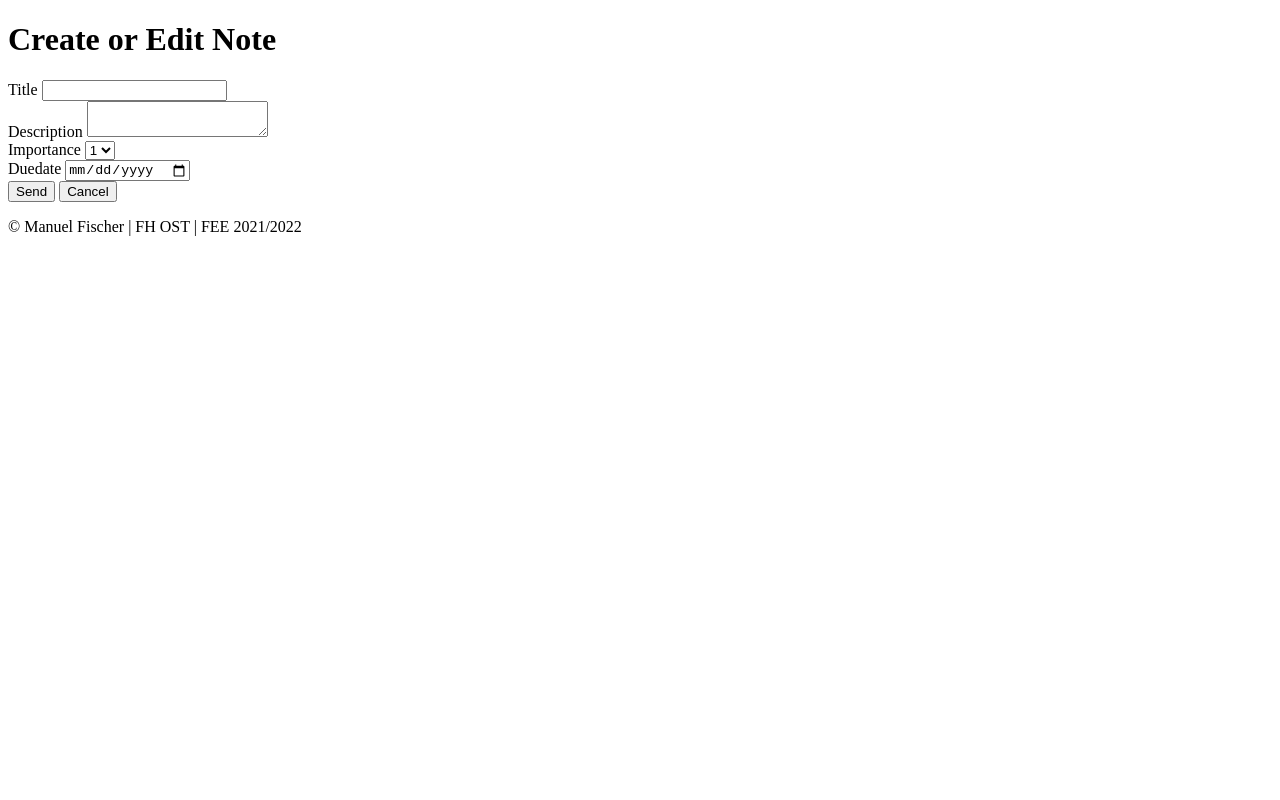
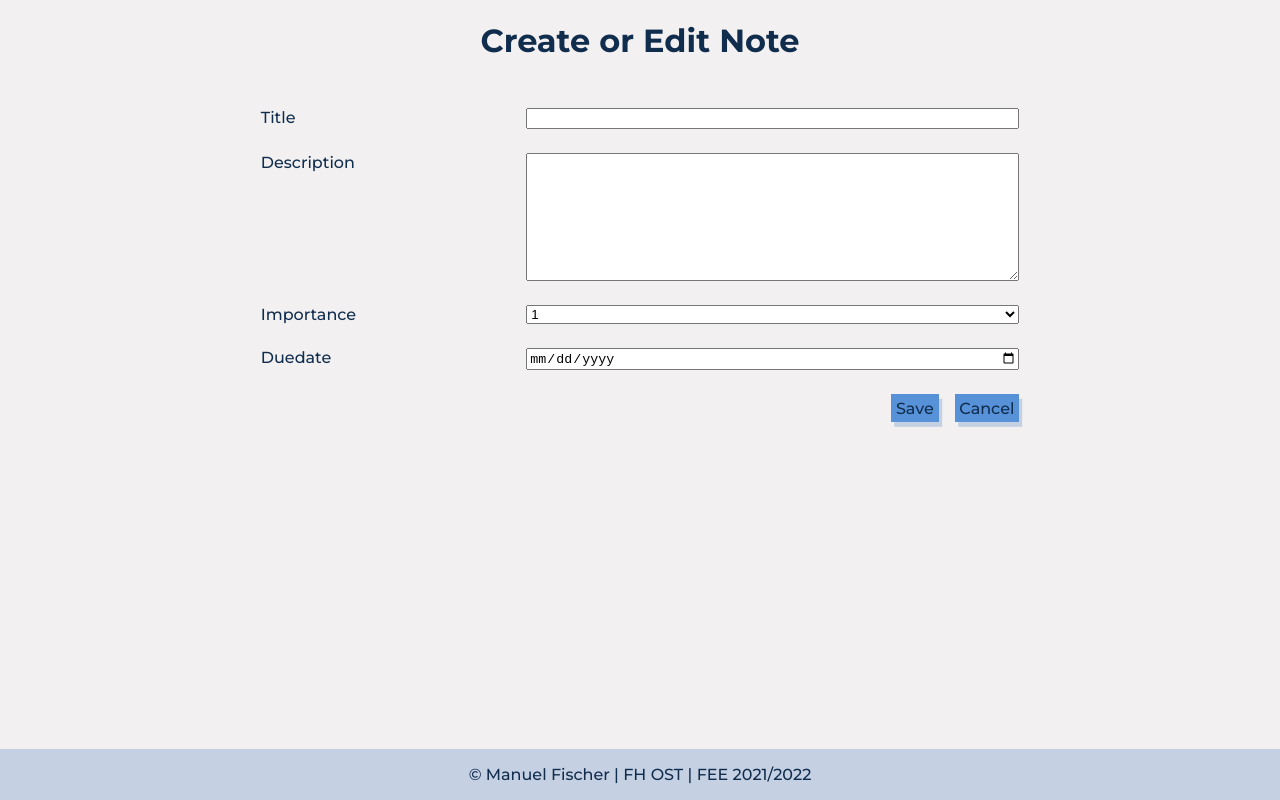
Before and after one commit to hombreDelPez/cas-fee-project-1, a plain HTML site: page public/note-detail.html in a window 1280 px wide. Drawn offline with nearby package versions, Linux system fonts and the light colour scheme.

Commit message:
Initial draft of the styling

```diff
--- a/public/create-edit.html
+++ b/public/note-detail.html
@@ -6,31 +6,36 @@
   <title>Create or Edit Note | Noting Matters!</title>
   <script src="https://cdnjs.cloudflare.com/ajax/libs/handlebars.js/4.7.3/handlebars.min.js" integrity="sha256-/PJBs6QWvXijOFIX04kZpLb6ZtSQckdOIavLWKKOgXU=" crossorigin="anonymous" defer></script>
   <script src="scripts/index.js" type="module"></script>
+  <link href="https://fonts.googleapis.com/css2?family=Montserrat:ital,wght@0,500;0,700;1,400&display=swap" rel="stylesheet">
+
+  <!-- favicon -->
+  <link rel="icon" href="./favicon.ico" type="image/ico"/>
+  <link rel="shortcut icon" href="./favicon.ico" type="image/x-icon"/>
 
   <link rel="stylesheet" href="styles/index.css">
 </head>
 <body>
   <main>
     <!-- TODO: Change page title on server according to trigger -->
-    <h1>Create or Edit Note</h1>
+    <h1 class="page-intro">Create or Edit Note</h1>
 
     <form>
-      <div class="form__title">
+      <div class="form-div form__title">
         <label for="title">Title</label>
-        <input id="title" type="text" name="title" />
+        <input class="form-input" id="title" type="text" name="title" />
       </div>
 
-      <div class="form__description">
+      <div class="form-div form__description">
         <label for="description">Description</label>
-        <textarea id="description" name="description"></textarea>
+        <textarea class="form-input" id="description" name="description"></textarea>
       </div>
 
       <!--
         TODO: Implement "bolt" rating like this: https://stackoverflow.com/a/38604296
       -->
-      <div class="form__importance">
+      <div class="form-div form__importance">
         <label for="importance">Importance</label>
-        <select name="importance" id="importance">
+        <select class="form-input" name="importance" id="importance">
           <option value="1">1</option>
           <option value="2">2</option>
           <option value="3">3</option>
@@ -39,14 +44,14 @@
         </select>
       </div>
 
-      <div class="form__due-date">
+      <div class="form-div form__due-date">
         <label for="duedate">Duedate</label>
-        <input id="duedate" type="date" name="duedate" />
+        <input class="form-input" id="duedate" type="date" name="duedate" />
       </div>
 
-      <div class="form__buttons">
-        <button type="submit">Send</button>
-        <button type="button">Cancel</button>
+      <div class="form-div form__buttons">
+        <button class="btn" type="submit">Save</button>
+        <button class="btn" type="button">Cancel</button>
       </div>
     </form>
   </main>
--- a/public/styles/index.css
+++ b/public/styles/index.css
@@ -1,3 +1,110 @@
 * {
     box-sizing: border-box;
 }
+
+:root {
+    --background-color: #f2f0f0;
+    --emphasize-color: #c5d0e3;
+    --button-color: #5792d9;
+    --active-color: #57d5d9;
+    --font-color: #112d4e;
+}
+
+.dark-theme {
+    --background-color: #222831;
+    --emphasize-color: #393e46;
+    --button-color: #00adb5;
+    --active-color: #008eb5;
+    --font-color: #eeeeee;
+}
+
+body {
+    background-color: var(--background-color);
+    color: var(--font-color);
+    font-family: 'Montserrat', sans-serif;
+}
+
+.btn {
+    background-color: var(--button-color);
+    color: var(--font-color);
+    font-family: 'Montserrat', sans-serif;
+    font-size: 1rem;
+    border: 0px;
+    box-shadow: 0.2rem 0.3rem var(--emphasize-color);
+    padding: 0.3rem;
+}
+
+.btn:hover {
+    background-color: var(--active-color);
+}
+
+html {
+    font-size: 100%;
+}
+
+.page-intro {
+    text-align: center;
+}
+
+.page-intro > h1 {
+    margin-bottom: 0.5rem;
+}
+
+.page-intro > p {
+    font-size: 0.8rem;
+    font-style: italic;
+    margin-top: 0px;
+}
+
+.app-btns {
+    display: flex;
+    margin: 1.5rem;
+}
+
+.sort-filter-buttons .btn:nth-child(2),
+.sort-filter-buttons .btn:nth-child(3),
+.form__buttons .btn:last-child {
+    margin-left: 1rem;
+}
+
+.header-buttons > select, .sort-filter-buttons .btn:last-child {
+    margin-left: auto;
+}
+
+form {
+    display: flex;
+    flex-direction: column;
+    align-items: center;
+    margin-top: 3rem;
+}
+
+.form-div {
+    display: flex;
+    width: 60%;
+    margin-bottom: 1.5rem;
+}
+
+.form-div label {
+    width: 35%;
+}
+
+.form-div .form-input {
+    width: 65%;
+}
+
+.form__description {
+    height: 8rem;
+}
+
+.form__buttons {
+    justify-content: flex-end;
+}
+
+footer {
+    text-align: center;
+    position: fixed;
+    left: 0px;
+    bottom: 0px;
+    background-color: var(--emphasize-color);
+    width: 100%;
+}
```
Also changed, not shown: public/index.html (+22 -15 lines), public/favicon.ico (added).
